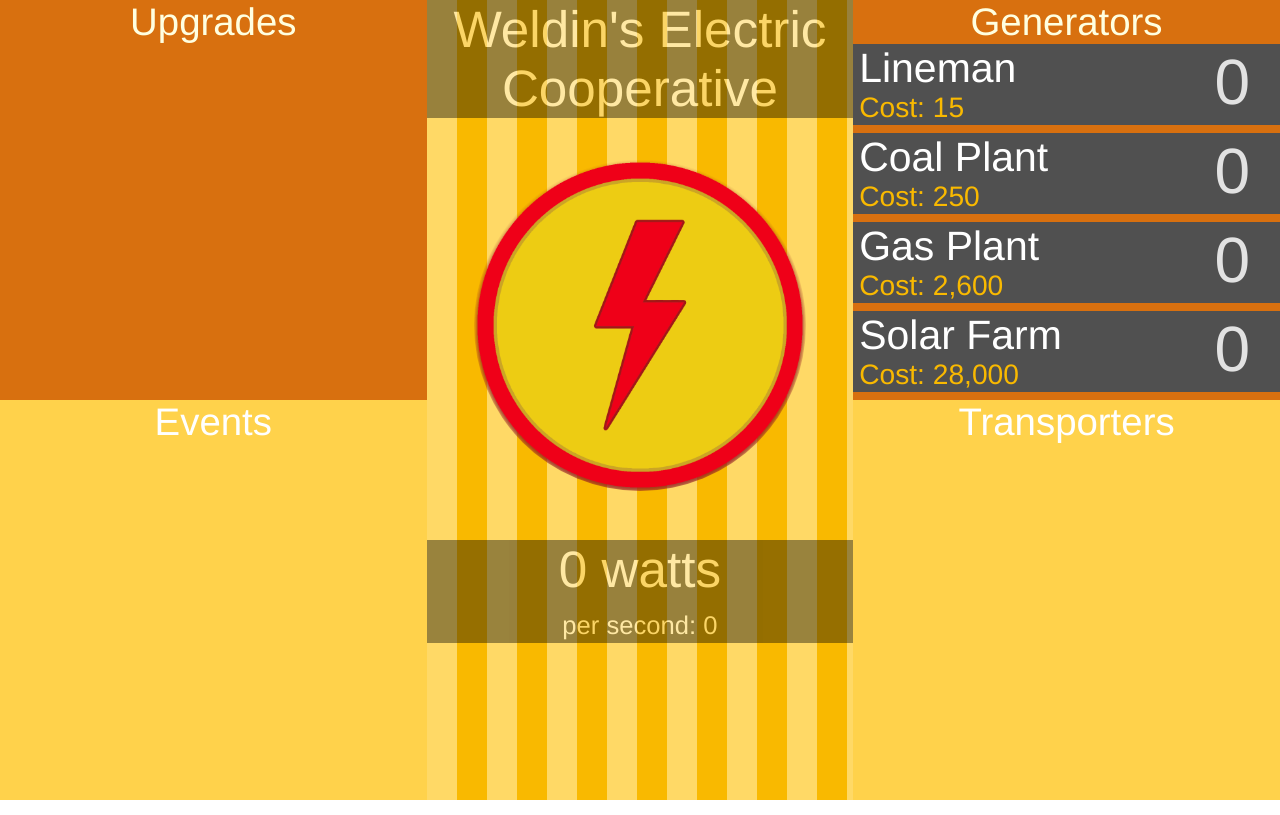
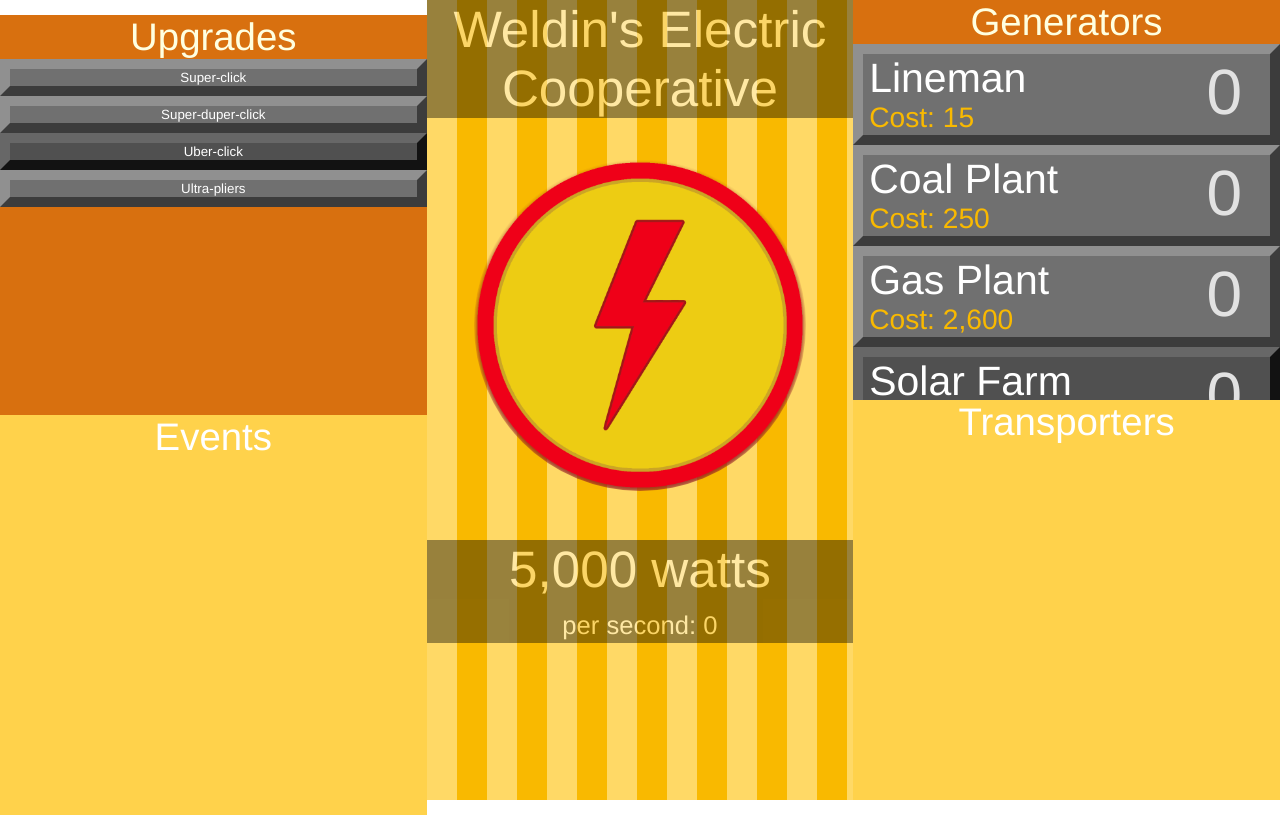
Before and after one commit to weldindunn/beat-the-peak, a React (Create React App) app: page / in a window 1280 px wide. Built offline with nearby package versions, Linux system fonts and the light colour scheme.

Commit message:
Added upgrades

```diff
--- a/src/App.css
+++ b/src/App.css
@@ -39,6 +39,27 @@
   background: rgb(216, 112, 15);
   color: #FFFFE0;
   height: 50vh;
+  margin-top: 15px;
+}
+
+.upgrade {
+  width: 100%;
+  border-width: 0.8vw;
+  background: #707070;
+  border-color: #909090;
+  color: #FFFFFF;
+  font-family:'Franklin Gothic Medium', 'Arial Narrow', Arial, sans-serif;
+  float: left;
+}
+
+.upgrade:hover {
+  background: #909090;
+  border-color: #909090;
+}
+
+.upgrade:disabled {
+  background: #505050;
+  border-color: #676767;
 }
 
 /*==================
@@ -124,18 +145,21 @@ div.center-text-box {
 }
 
 .generator {
+  width: 100%;
+  border-width: 0.8vw;
   background: #707070;
-  width: 100%;
-  border: none;
+  border-color: #909090;
   font-family:'Franklin Gothic Medium', 'Arial Narrow', Arial, sans-serif;
 }
 
 .generator:hover {
   background: #909090;
+  border-color: #909090;
 }
 
 .generator:disabled {
   background: #505050;
+  border-color: #676767;
 }
 
 .generator-title-cost {
@@ -146,7 +170,7 @@ div.center-text-box {
 
 .generator-title {
   font-size: 3.2vw;
-  color: white;
+  color: #FFFFFF;
 }
 
 .generator-cost {
--- a/src/App.tsx
+++ b/src/App.tsx
@@ -2,11 +2,15 @@ import React, { useState } from 'react';
 import './App.css';
 import { ViewHub } from './components/viewHub';
 import { useFrameLoop } from './components/utilities/frameLoop';
+import { Upgrade } from "./interfaces/upgrade";
+import upgrades from "./data/upgrades.json";
+
+const UPGRADES = upgrades.map((upgrade): Upgrade => ({...upgrade}));
 
 function App() {
 
   //The number of watts and watts generated per second
-  const [watts, setWatts] = useState<number>(0);
+  const [watts, setWatts] = useState<number>(5000);
   const [wattsPerSec, setWattsPerSec] = useState<number>(0);
 
   //The number of each type of generator
@@ -19,6 +23,9 @@ function App() {
   const [biomassGassifiers, setBiomassGassifiers] = useState<number>(0);
   const [hydroPlants, setHydroPlants] = useState<number>(0);
   const [nuclearPlants, setNuclearPlants] = useState<number>(0);
+
+  //Array of upgrades
+  const [upgrades, setUpgrades] = useState<Upgrade[]>(UPGRADES);
 
   /* ==========
      Game Loop!
@@ -48,6 +55,7 @@ function App() {
         setWatts={setWatts}
         wattsPerSec={wattsPerSec}
         setWattsPerSec={setWattsPerSec}
+
         linemen={linemen}
         setLinemen={setLinemen}
         coalPlants={coalPlants}
@@ -66,6 +74,9 @@ function App() {
         setHydroPlants={setHydroPlants}
         nuclearPlants={nuclearPlants}
         setNuclearPlants={setNuclearPlants}
+
+        upgrades={upgrades}
+        setUpgrades={setUpgrades}
       ></ViewHub>
     </div>
   );
--- /dev/null
+++ b/src/components/upgradeSquare.tsx
@@ -0,0 +1,30 @@
+import React from "react";
+import { Upgrade } from "../interfaces/upgrade";
+
+export function UpgradeSquare({
+    upgrade,
+    upgrades,
+    setUpgrades,
+    watts,
+    setWatts
+}: {
+    upgrade: Upgrade;
+    upgrades: Upgrade[];
+    setUpgrades: (upgrades: Upgrade[]) => void;
+    watts: number;
+    setWatts: (watts: number) => void;
+}): JSX.Element {
+
+    function buyUpgrade(): void {
+        setUpgrades(upgrades.map((upgrade: Upgrade): Upgrade => ({...upgrade, purchased: true})));
+        setWatts(watts - upgrade.cost);
+    }
+
+    return (
+        <>
+            <button className="upgrade" onClick={buyUpgrade} disabled={watts < Math.round(upgrade.cost)}>
+                {upgrade.name}
+            </button>
+        </>
+    )
+}
--- a/src/components/viewHub.tsx
+++ b/src/components/viewHub.tsx
@@ -1,12 +1,15 @@
 import React from "react";
 import { ViewCenter } from "./viewCenter";
 import { ViewGenerators } from "./viewGenerators";
+import { ViewUpgrades } from "./viewUpgrades";
+import { Upgrade } from "../interfaces/upgrade";
 
 export function ViewHub({
     watts,
     setWatts,
     wattsPerSec,
     setWattsPerSec,
+
     linemen,
     setLinemen,
     coalPlants,
@@ -24,12 +27,16 @@ export function ViewHub({
     hydroPlants,
     setHydroPlants,
     nuclearPlants,
-    setNuclearPlants
+    setNuclearPlants,
+
+    upgrades,
+    setUpgrades
 } : {
     watts: number;
     wattsPerSec: number;
     setWatts: (watts: number) => void;
     setWattsPerSec: (wattsPerSec: number) => void;
+
     linemen: number;
     setLinemen: (linemen: number) => void;
     coalPlants: number;
@@ -48,6 +55,9 @@ export function ViewHub({
     setHydroPlants: (hydroPlants: number) => void;
     nuclearPlants: number;
     setNuclearPlants: (nuclearPlants: number) => void;
+
+    upgrades: Upgrade[];
+    setUpgrades: (upgrades: Upgrade[]) => void;
 }): JSX.Element {
     return (
         <div className="hub">
@@ -55,7 +65,12 @@ export function ViewHub({
             <div className="column">
                 {/* Upgrades */}
                 <div className="upgrades">
-                    <span>Upgrades</span>
+                    <ViewUpgrades
+                        watts={watts}
+                        setWatts={setWatts}
+                        upgrades={upgrades}
+                        setUpgrades={setUpgrades}
+                    ></ViewUpgrades>
                 </div>
 
                 {/* Events */}
@@ -83,6 +98,7 @@ export function ViewHub({
                         setWatts={setWatts}
                         wattsPerSec={wattsPerSec}
                         setWattsPerSec={setWattsPerSec}
+
                         linemen={linemen}
                         setLinemen={setLinemen}
                         coalPlants={coalPlants}
--- a/src/components/viewUpgrades.tsx
+++ b/src/components/viewUpgrades.tsx
@@ -1,9 +1,36 @@
-import React, { useState } from "react";
+import React from "react";
+import { Upgrade } from "../interfaces/upgrade";
+import { UpgradeSquare } from "./upgradeSquare";
 
-export function ViewUpgrades(): JSX.Element {
+export function ViewUpgrades({
+    watts,
+    setWatts,
+    upgrades,
+    setUpgrades
+}: {
+    watts: number;
+    setWatts: (watts: number) => void;
+    upgrades: Upgrade[];
+    setUpgrades: (upgrades: Upgrade[]) => void;
+}): JSX.Element {
     return (
-        <div>
-
-        </div>
+        <>
+            <span>Upgrades</span>
+            {
+                upgrades.map((upgrade: Upgrade) => (
+                    upgrade.unlocked && !upgrade.purchased ? (
+                        <div key={upgrade.id}>
+                            <UpgradeSquare
+                                upgrade={upgrade}
+                                upgrades={upgrades}
+                                setUpgrades={setUpgrades}
+                                watts={watts}
+                                setWatts={setWatts}
+                            ></UpgradeSquare>
+                        </div>
+                    ) : (<div></div>)
+                ))
+            }
+        </>
     )
 }
--- a/src/data/upgrades.json
+++ b/src/data/upgrades.json
@@ -1,5 +1,42 @@
 [
     {
-
+        "id": 1,
+        "name": "Super-click",
+        "description": "Clicking is twice as efficient",
+        "generator": "click",
+        "type": "multiplier",
+        "cost": 100,
+        "unlocked": true,
+        "purchased": false
+    },
+    {
+        "id": 2,
+        "name": "Super-duper-click",
+        "description": "Clicking is twice as efficient",
+        "generator": "click",
+        "type": "multiplier",
+        "cost": 500,
+        "unlocked": true,
+        "purchased": false
+    },
+    {
+        "id": 3,
+        "name": "Uber-click",
+        "description": "Clicking is twice as efficient",
+        "generator": "click",
+        "type": "multiplier",
+        "cost": 10000,
+        "unlocked": true,
+        "purchased": false
+    },
+    {
+        "id": 4,
+        "name": "Ultra-pliers",
+        "description": "Linemen are twice as efficient",
+        "generator": "lineman",
+        "type": "multiplier",
+        "cost": 1000,
+        "unlocked": true,
+        "purchased": false
     }
 ]
--- /dev/null
+++ b/src/interfaces/upgrade.ts
@@ -0,0 +1,10 @@
+export interface Upgrade {
+    "id": number,
+    "name": string,
+    "description": string,
+    "generator": string,
+    "type": string,
+    "cost": number,
+    "unlocked": boolean,
+    "purchased": boolean
+}
```
